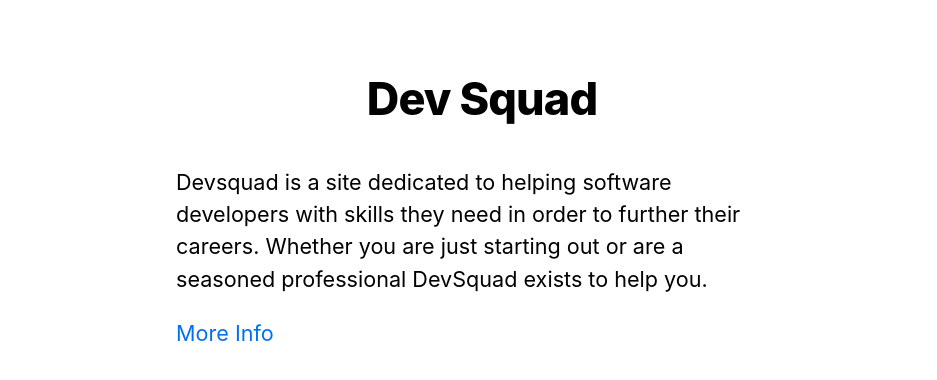
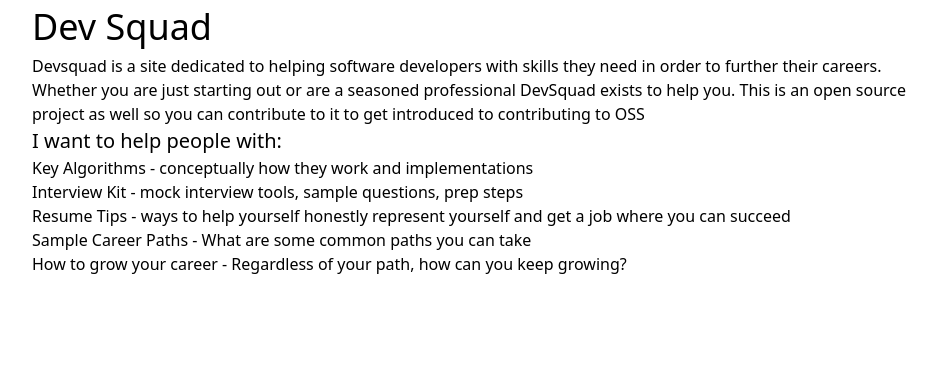
Before and after one commit to justinisbellorg/devsquad, a Next.js app: page / in a window 1280 px wide. Shown: the top 380 px of the page, without its empty margins (158-1095 px from the left). Built offline with nearby package versions, Linux system fonts and the light colour scheme.

Commit message:
added contributing guide and tailwind

```diff
--- a/components/layout.js
+++ b/components/layout.js
@@ -1,6 +1,4 @@
 import Head from 'next/head'
-import styles from './layout.module.css'
-import utilStyles from '../styles/utils.module.css'
 import Link from 'next/link'
 
 const name = 'Dev Squad'
@@ -8,7 +6,7 @@
 
 export default function Layout({ children, home }) {
   return (
-    <div className={styles.container}>
+    <div >
       <Head>
         <link rel="icon" href="/favicon.ico" />
         <meta
@@ -18,15 +16,15 @@
         <meta name="og:title" content={siteTitle} />
         <meta name="twitter:card" content="summary_large_image" />
       </Head>
-      <header className={styles.header}>
+      <header >
           <>
-            <h1 className={utilStyles.heading2Xl}>{name}</h1>
+            <h1 className='text-center' >{name}</h1>
           </>
 
       </header>
       <main>{children}</main>
       {!home && (
-        <div className={styles.backToHome}>
+        <div >
           <Link href="/">
             <a>← Back to home</a>
           </Link>
--- a/components/layout.module.css
+++ /dev/null
@@ -1,25 +0,0 @@
-.container {
-  max-width: 36rem;
-  padding: 0 1rem;
-  margin: 3rem auto 6rem;
-}
-
-.header {
-  display: flex;
-  flex-direction: column;
-  align-items: center;
-}
-
-.headerImage {
-  width: 6rem;
-  height: 6rem;
-}
-
-.headerHomeImage {
-  width: 8rem;
-  height: 8rem;
-}
-
-.backToHome {
-  margin: 3rem 0 0;
-}
--- a/pages/index.js
+++ b/pages/index.js
@@ -1,6 +1,5 @@
 import Head from 'next/head'
 import Layout, { siteTitle } from '../components/layout'
-import utilStyles from '../styles/utils.module.css'
 import { getSortedPostsData } from '../lib/posts'
 import Link from 'next/link'
 import Date from '../components/date'
@@ -20,13 +19,27 @@
       <Head>
         <title>{siteTitle}</title>
       </Head>
-      <section className={utilStyles.headingMd}>
+      <section>
         <p>Devsquad is a site dedicated to helping software developers with skills they
           need in order to further their careers. Whether you are just starting out or are a seasoned
-          professional DevSquad exists to help you.
+          professional DevSquad exists to help you. This is an open source project as well so you can contribute to it to
+          get introduced to contributing to OSS
         </p>
-        <Link href ='/moreinfo'><a>More Info</a></Link>
       </section>
+      <section className='container m-auto'>
+            <h2 className='text-center'>I want to help people with:</h2>
+            <div className='container'>
+          <ul >
+              <li>Key Algorithms - conceptually how they work and implementations</li>
+              <li>Interview Kit - mock interview tools, sample questions, prep steps</li>
+              <li>Resume Tips - ways to help yourself honestly represent yourself and get a job where you can succeed</li>
+              <li>Sample Career Paths - What are some common paths you can take</li>
+              <li>How to grow your career - Regardless of your path, how can you keep growing?</li>
+          </ul>
+          </div>
+
+
+        </section>
       {/* <section className={`${utilStyles.headingMd} ${utilStyles.padding1px}`}>
         <h2 className={utilStyles.headingLg}>Blog</h2>
         <ul className={utilStyles.list}>
--- a/pages/posts/[id].js
+++ b/pages/posts/[id].js
@@ -1,6 +1,5 @@
 import Layout from '../../components/layout'
 import { getAllPostIds, getPostData } from '../../lib/posts'
-import utilStyles from '../../styles/utils.module.css'
 import Head from 'next/head'
 
 export default function Post({ postData }) {
@@ -10,8 +9,8 @@
           <title>{postData.title}</title>
         </Head>
         <article>
-          <h1 className={utilStyles.headingXl}>{postData.title}</h1>
-          <div className={utilStyles.lightText}>
+          <h1 >{postData.title}</h1>
+          <div >
             <Date dateString={postData.date} />
           </div>
           <div dangerouslySetInnerHTML={{ __html: postData.contentHtml }} />
--- a/styles/global.css
+++ b/styles/global.css
@@ -1,27 +1,22 @@
-html,
-body {
-  padding: 0;
-  margin: 0;
-  font-family: -apple-system, BlinkMacSystemFont, Segoe UI, Roboto, Oxygen, Ubuntu,
-    Cantarell, Fira Sans, Droid Sans, Helvetica Neue, sans-serif;
-  line-height: 1.6;
-  font-size: 18px;
+@import "tailwindcss/base";
+
+h1 {
+  @apply text-4xl;
+}
+h2 {
+  @apply text-xl;
+}
+h3 {
+  @apply text-lg;
+}
+a {
+  @apply text-blue-600 underline;
+}
+body{
+  max-width: 900px;
+  margin:auto;
 }
 
-* {
-  box-sizing: border-box;
-}
 
-a {
-  color: #0070f3;
-  text-decoration: none;
-}
-
-a:hover {
-  text-decoration: underline;
-}
-
-img {
-  max-width: 100%;
-  display: block;
-}
+@import "tailwindcss/components";
+@import "tailwindcss/utilities";
--- a/styles/utils.module.css
+++ /dev/null
@@ -1,52 +0,0 @@
-.heading2Xl {
-    font-size: 2.5rem;
-    line-height: 1.2;
-    font-weight: 800;
-    letter-spacing: -0.05rem;
-    margin: 1rem 0;
-  }
-
-  .headingXl {
-    font-size: 2rem;
-    line-height: 1.3;
-    font-weight: 800;
-    letter-spacing: -0.05rem;
-    margin: 1rem 0;
-  }
-
-  .headingLg {
-    font-size: 1.5rem;
-    line-height: 1.4;
-    margin: 1rem 0;
-  }
-
-  .headingMd {
-    font-size: 1.2rem;
-    line-height: 1.5;
-  }
-
-  .borderCircle {
-    border-radius: 9999px;
-  }
-
-  .colorInherit {
-    color: inherit;
-  }
-
-  .padding1px {
-    padding-top: 1px;
-  }
-
-  .list {
-    list-style: none;
-    padding: 0;
-    margin: 0;
-  }
-
-  .listItem {
-    margin: 0 0 1.25rem;
-  }
-
-  .lightText {
-    color: #999;
-  }
```
Also changed, not shown: pages/moreinfo.js (+3 -4 lines), 3 other files (tests, documents, lock files or other folders).
